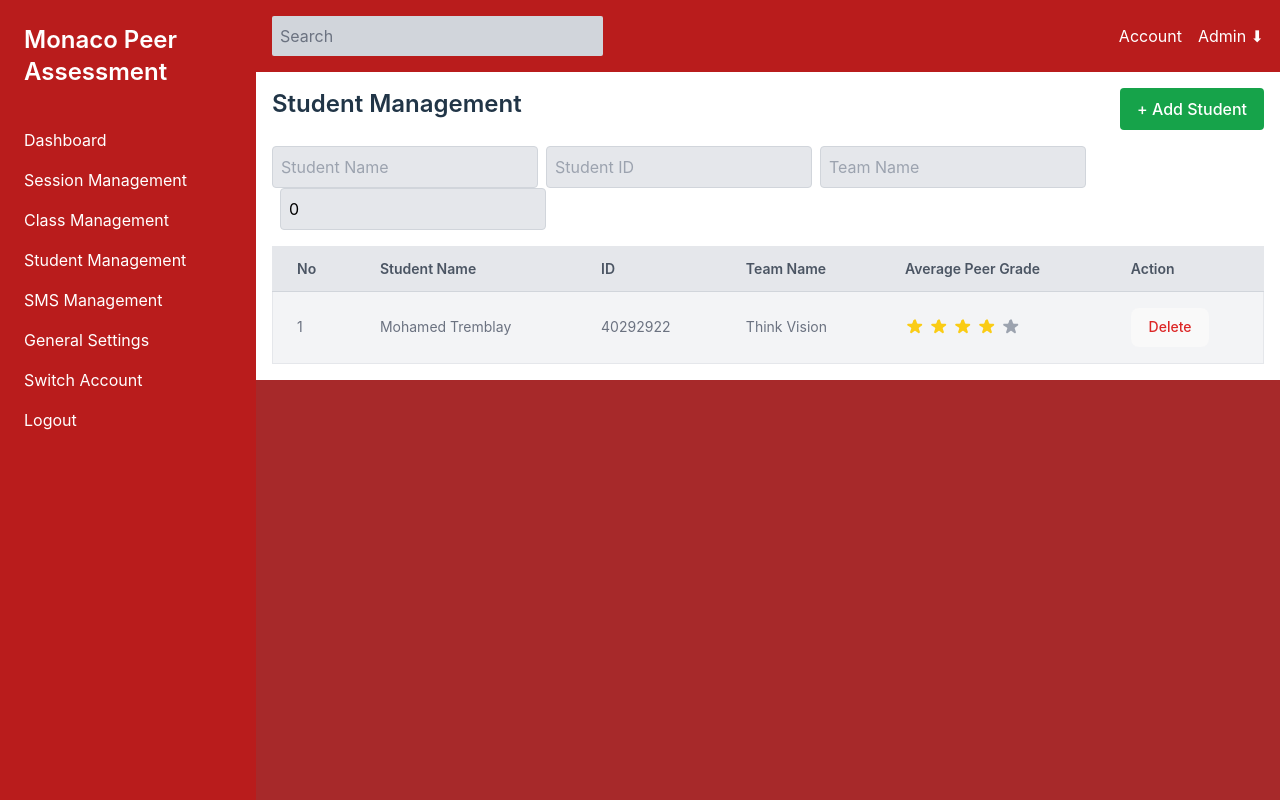
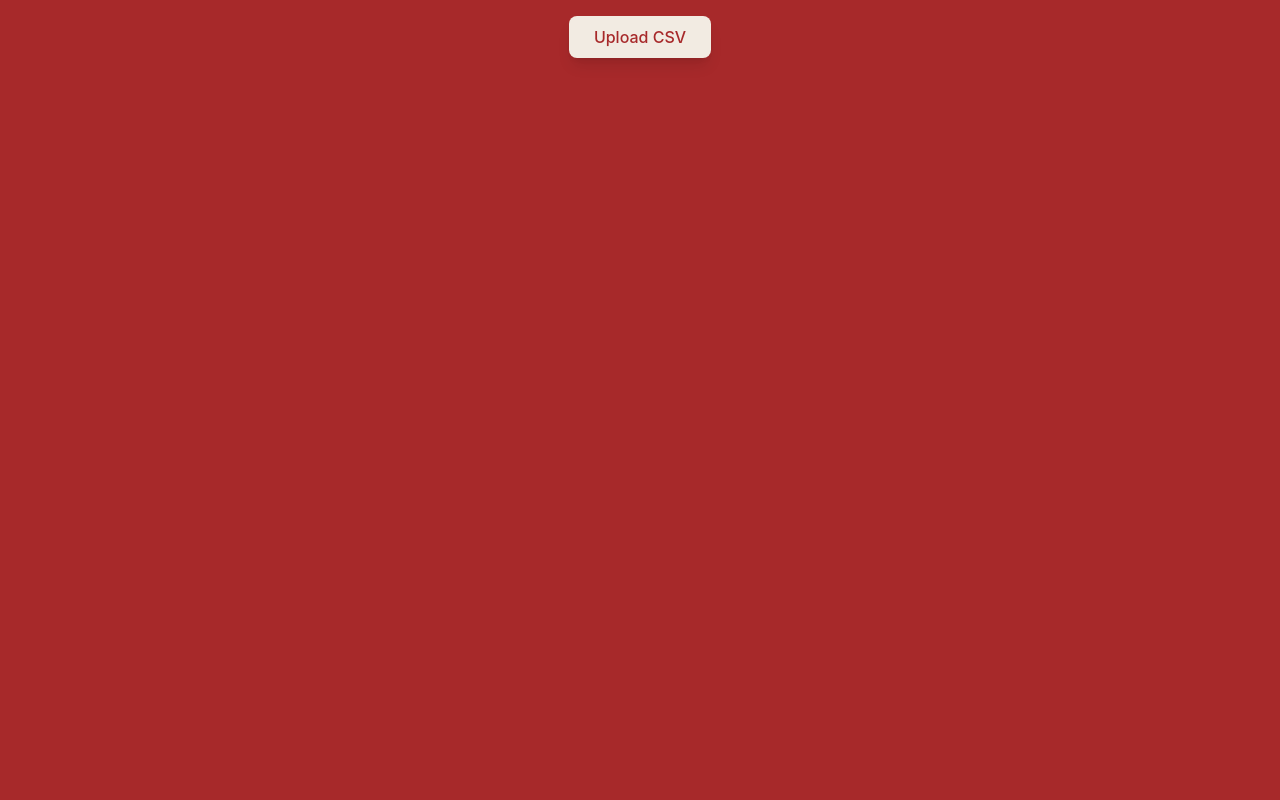
Before and after one commit to kxrur/Pear_Assessment, a React (Vite) app in the folder front/: page / in a window 1280 px wide. Built offline with nearby package versions, Linux system fonts and the light colour scheme.

Commit message:
added path

```diff
--- a/front/src/App.tsx
+++ b/front/src/App.tsx
@@ -53,6 +53,7 @@ function App() {
 
         <Routes>
           {/* Default Route - When user accesses the root URL, show this component */}
+          <Route path="/" element={<ButtonOpenFile />} />
           <Route path="/" element={<StudentManagement />} />
           <Route path='/home' element = { <Begin/>}/>
           <Route path="/teacher"
--- a/front/src/components/input/buttonOpenFile.tsx
+++ b/front/src/components/input/buttonOpenFile.tsx
@@ -1,18 +1,28 @@
 import React, { useRef } from 'react';
-import toast from 'react-hot-toast'; // Ensure this is installed
+import toast from 'react-hot-toast';
 
 const ButtonOpenFile: React.FC = () => {
   const fileInputRef = useRef<HTMLInputElement | null>(null);
 
-  const handleFileChange = (event: React.ChangeEvent<HTMLInputElement>) => {
+  const handleFileChange = async (event: React.ChangeEvent<HTMLInputElement>) => {
     const file = event.target.files?.[0];
     if (file) {
-      if (file.type === 'text/csv') {
-        // Simulate file saving
-        const fileName = `/src/resources/${file.name}`;
-        toast.success(`File uploaded successfully: ${fileName}`);
+      // Construct the file path (Note: This will not work directly as browsers do not allow access to full paths for security reasons)
+      const filePath = file.name; // Only getting the file name
+
+      // Send file path to the backend
+      const response = await fetch('/api/upload-path', {
+        method: 'POST',
+        headers: {
+          'Content-Type': 'application/json',
+        },
+        body: JSON.stringify({ filePath }),
+      });
+
+      if (response.ok) {
+        toast.success('File path sent successfully!');
       } else {
-        toast.error('Invalid file type. Please upload a .csv file.');
+        toast.error('Failed to send file path.');
       }
     }
   };
@@ -22,10 +32,10 @@ const ButtonOpenFile: React.FC = () => {
   };
 
   return (
-    <div className="flex flex-col items-center p-4 rounded-lg"> {/* Removed bg-secondary */}
+    <div className="flex flex-col items-center p-4 rounded-lg">
       <button
         onClick={triggerFileDialog}
-        className="bg-accent text-background py-2 px-6 rounded-lg shadow-lg hover:bg-accent-dark" // Button styling remains
+        className="bg-accent text-background py-2 px-6 rounded-lg shadow-lg hover:bg-accent-dark"
       >
         Upload CSV
       </button>
```
